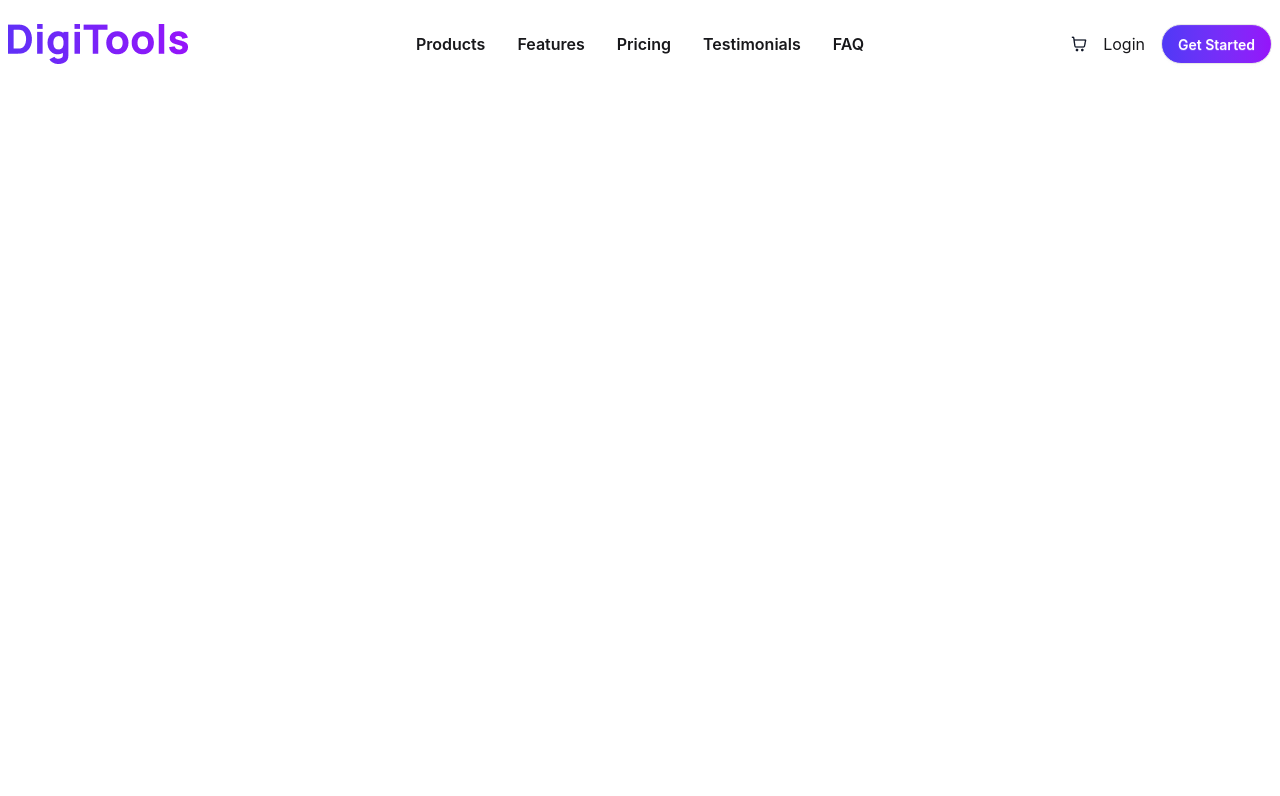
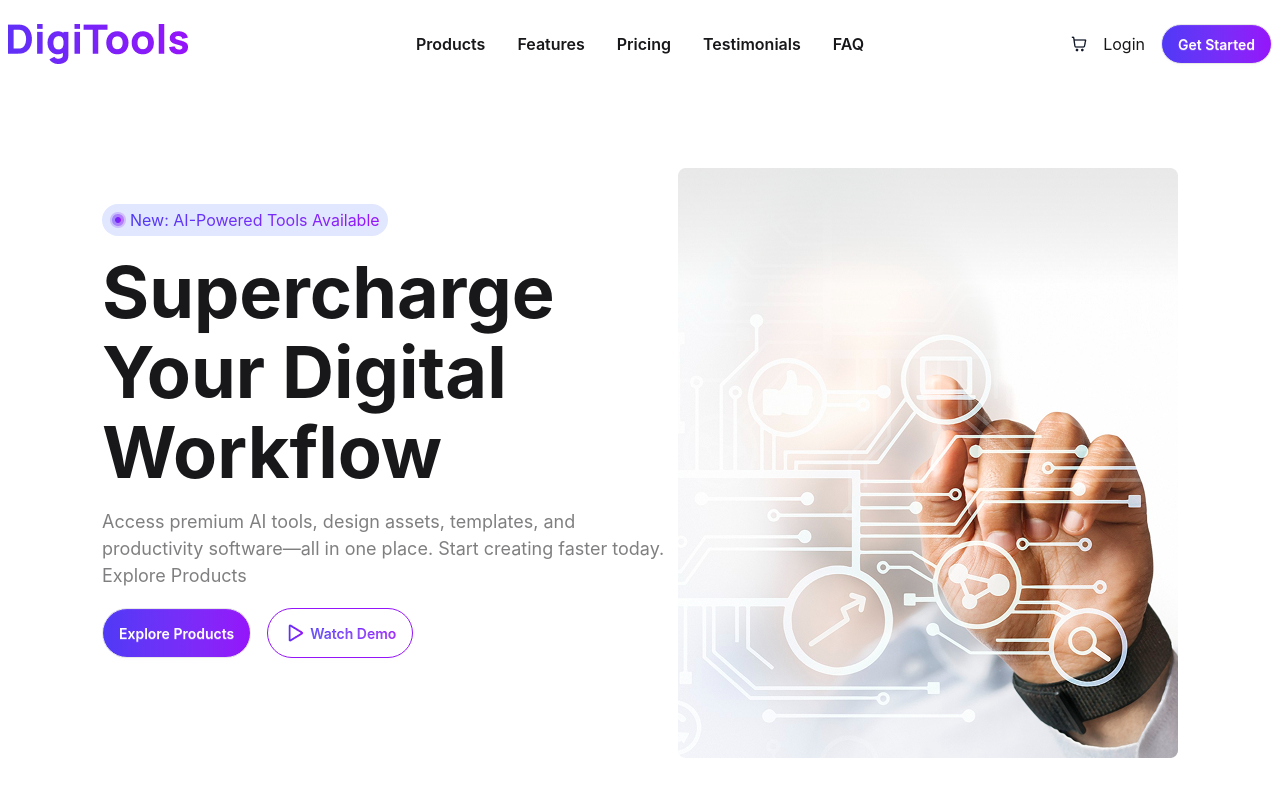
Before and after one commit to Zihad-1883/Zihad-Assignment-6, a React (Vite) app: page / in a window 1280 px wide. Shown: the top 796 px of the page. Built offline with nearby package versions, Linux system fonts and the light colour scheme.

Commit message:
Banner design done

```diff
--- a/src/App.jsx
+++ b/src/App.jsx
@@ -1,4 +1,5 @@
 import './App.css'
+import Banner from './Components/Banner'
 import Navbar from './Components/Navbar'
 
 function App() {
@@ -7,6 +8,7 @@ function App() {
   return (
     <>
        <Navbar></Navbar>
+       <Banner></Banner>
     </>
   )
 }
--- /dev/null
+++ b/src/Components/Banner.jsx
@@ -0,0 +1,28 @@
+import React from 'react';
+import Group5 from '../assets/Group5.png'
+import Play from '../assets/Play.png'
+import BannerBg from '../assets/banner.png'
+
+const Banner = () => {
+    return (
+        <>
+           <div className="container mx-auto grid w-[90%] space-y-16 lg:flex justify-center items-center flex-wrap py-20">
+                <div className="banner-left w-[50%] space-y-4">
+                <button className="flex justify-center items-center gap-1 bg-[#E1E7FF] px-2 py-1 rounded-full"><img src={Group5} alt=""></img><span className='bg-linear-to-r from-[#4f39f6] to-[#9514fa] text-transparent bg-clip-text'>New: AI-Powered Tools Available</span></button>
+                <h1 className="text-[72px]/[80px] font-bold max-w-[634px] min-h-[168px]">Supercharge Your Digital Workflow</h1>
+                <p className="text-[18px] max-w-[640px] min-h-[84px] opacity-55">Access premium AI tools, design assets, templates, and productivity software—all in one place. Start creating faster today. Explore Products</p>
+                <div className="flex items-center gap-4">
+                    <button className="btn bg-linear-to-r from-[#4f39f6] to-[#9514fa] font-semibold text-white rounded-full px-4 py-6">Explore Products</button>
+                    <button className="btn bg-transparent font-semibold text-white rounded-full px-4 py-6 border border-[#9514fa]"><img src={Play} alt="" /><span className="bg-linear-to-r from-[#4f39f6] to-[#9514fa] text-transparent bg-clip-text">Watch Demo</span></button>
+                </div>
+                </div>
+
+                <div className="banner-right">
+                    <img src={BannerBg} alt="" />
+                </div>
+           </div>
+        </>
+    );
+};
+
+export default Banner;
```
Also changed, not shown: src/assets/Group5.png (added).
